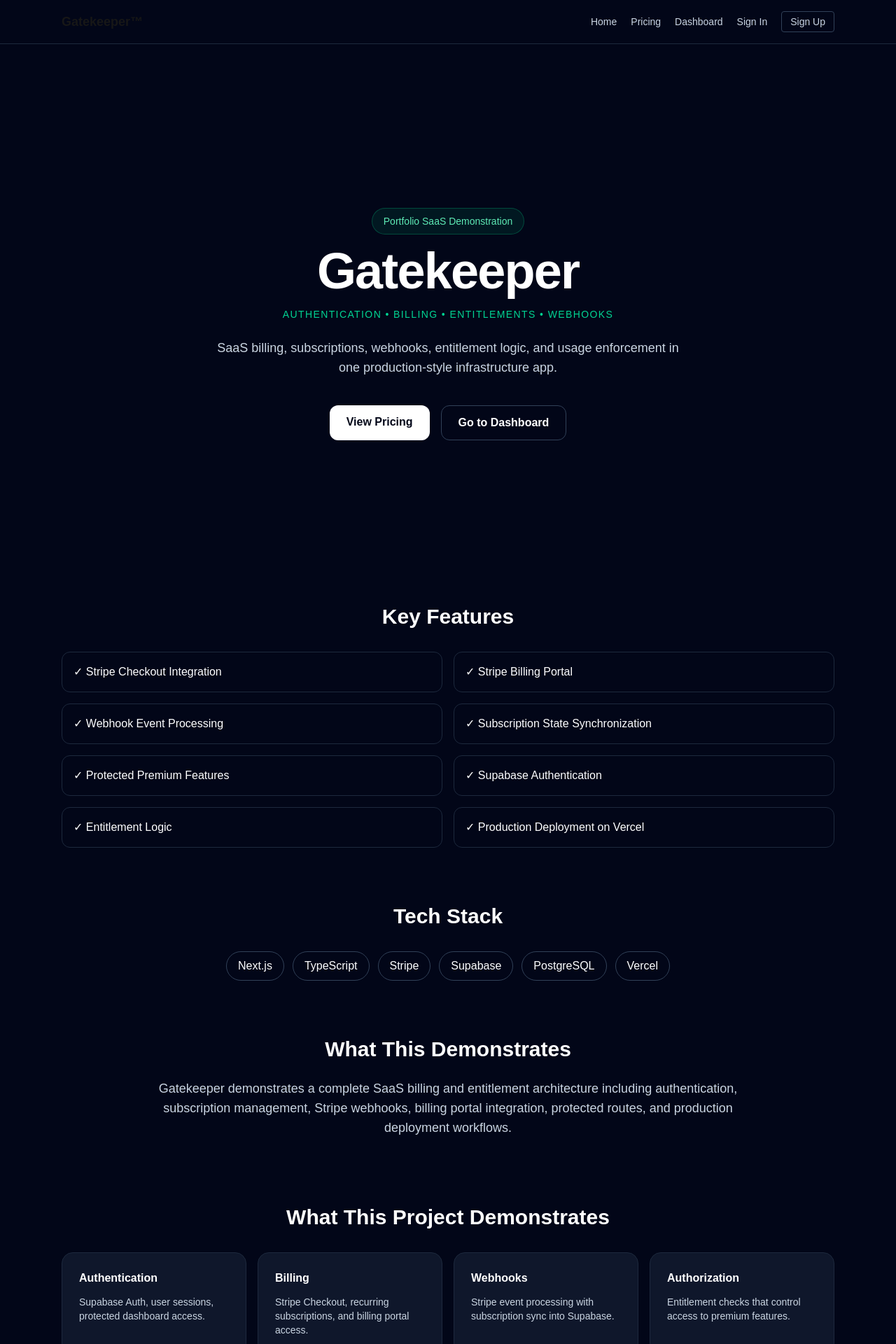
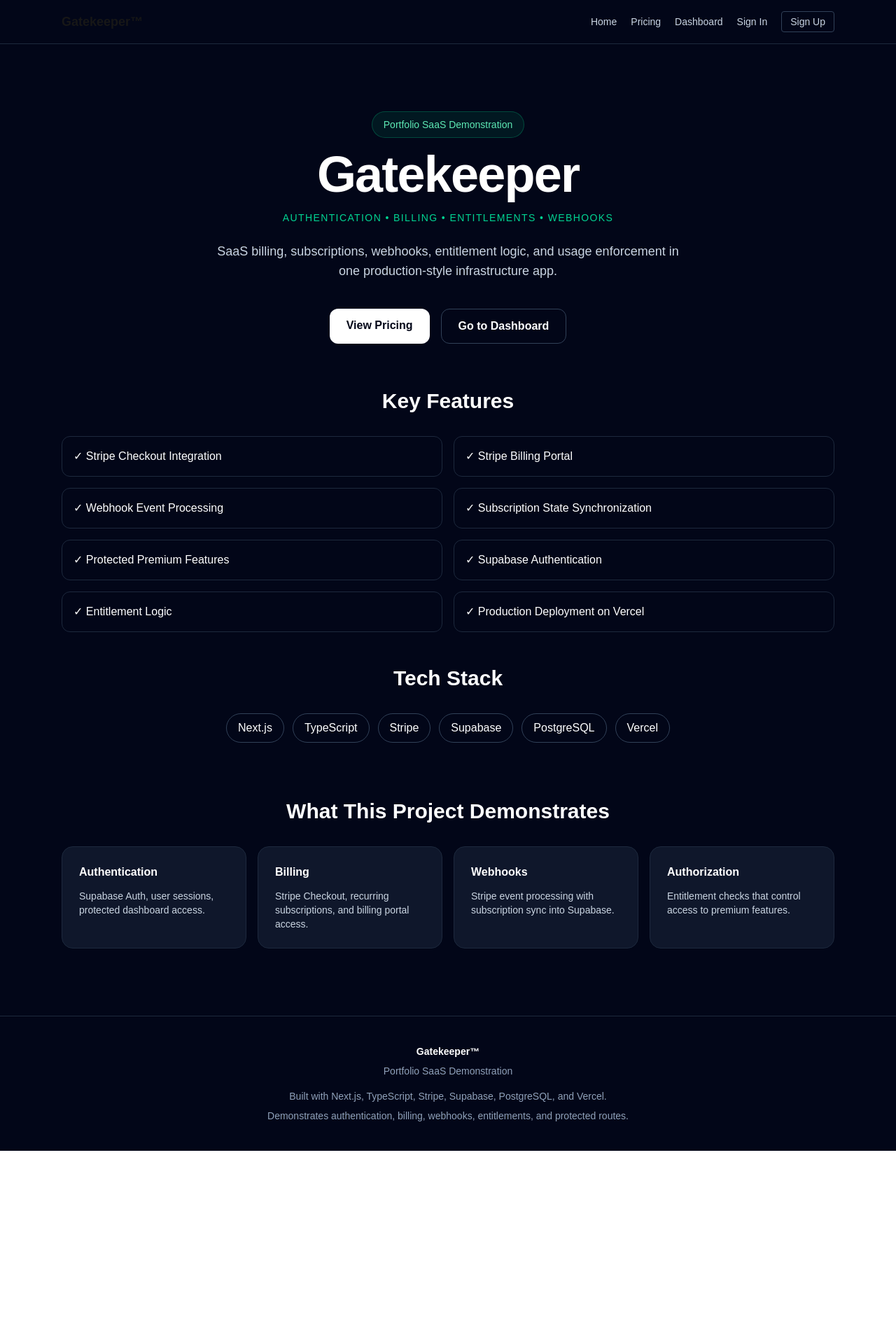
Before and after one commit to johnnythekind-ux/gatekeeper, a Next.js app: page / in a window 1280 px wide. Shown: the top 1920 px of the page at 70% size. After the commit the page ends 1644 px from the top, so only its background shows below. Built offline with nearby package versions, Linux system fonts and the light colour scheme.

Commit message:
Remove duplicate demonstrates section

```diff
--- a/app/page.tsx
+++ b/app/page.tsx
@@ -1,7 +1,7 @@
 export default function Home() {
   return (
     <main className="min-h-screen bg-slate-950 text-white">
-      <section className="mx-auto flex min-h-screen max-w-6xl flex-col items-center justify-center px-6 text-center">
+      <section className="mx-auto flex max-w-6xl flex-col items-center px-6 pt-24 pb-16 text-center">
         <p className="mb-4 rounded-full border border-emerald-500/30 bg-emerald-500/10 px-4 py-2 text-sm text-emerald-300">
   Portfolio SaaS Demonstration
 </p>
@@ -35,7 +35,7 @@ export default function Home() {
           </a>
         </div>
       </section>
-      <section className="mx-auto max-w-6xl px-6 pb-20">
+      <section className="mx-auto max-w-6xl px-6 pb-12">
   <h2 className="mb-8 text-center text-3xl font-bold">
     Key Features
   </h2>
@@ -107,20 +107,6 @@ export default function Home() {
   </div>
 </section>
 
-<section className="mx-auto max-w-4xl px-6 pb-24 text-center">
-  <h2 className="mb-6 text-3xl font-bold">
-    What This Demonstrates
-  </h2>
-
-  <p className="text-lg text-slate-300">
-    Gatekeeper demonstrates a complete SaaS billing and
-    entitlement architecture including authentication,
-    subscription management, Stripe webhooks, billing
-    portal integration, protected routes, and production
-    deployment workflows.
-  </p>
-</section>
-
 <section className="mx-auto max-w-6xl px-6 pb-24">
   <h2 className="mb-8 text-center text-3xl font-bold">
     What This Project Demonstrates
```
